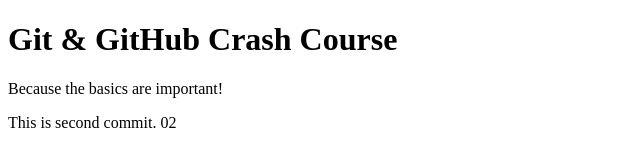
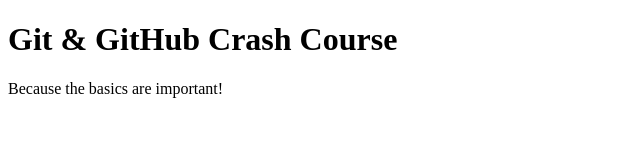
Before and after one commit to rishiranjan10/github_actions, a plain HTML site: page index.html in a window 1280 px wide. Shown: the whole page, without its empty margins (0-640 px from the left). Drawn offline with Linux system fonts and the light colour scheme.

Commit message:
Revert "second commit"
This reverts commit 44a36eac4e6868eb860959abb8171bb716f8e7fd.

reverting the second commit

```diff
--- a/index.html
+++ b/index.html
@@ -9,6 +9,5 @@
   <body>
     <h1>Git & GitHub Crash Course</h1>
     <p>Because the basics are important!</p>
-    <p>This is second commit. 02</p>
   </body>
 </html>
```
